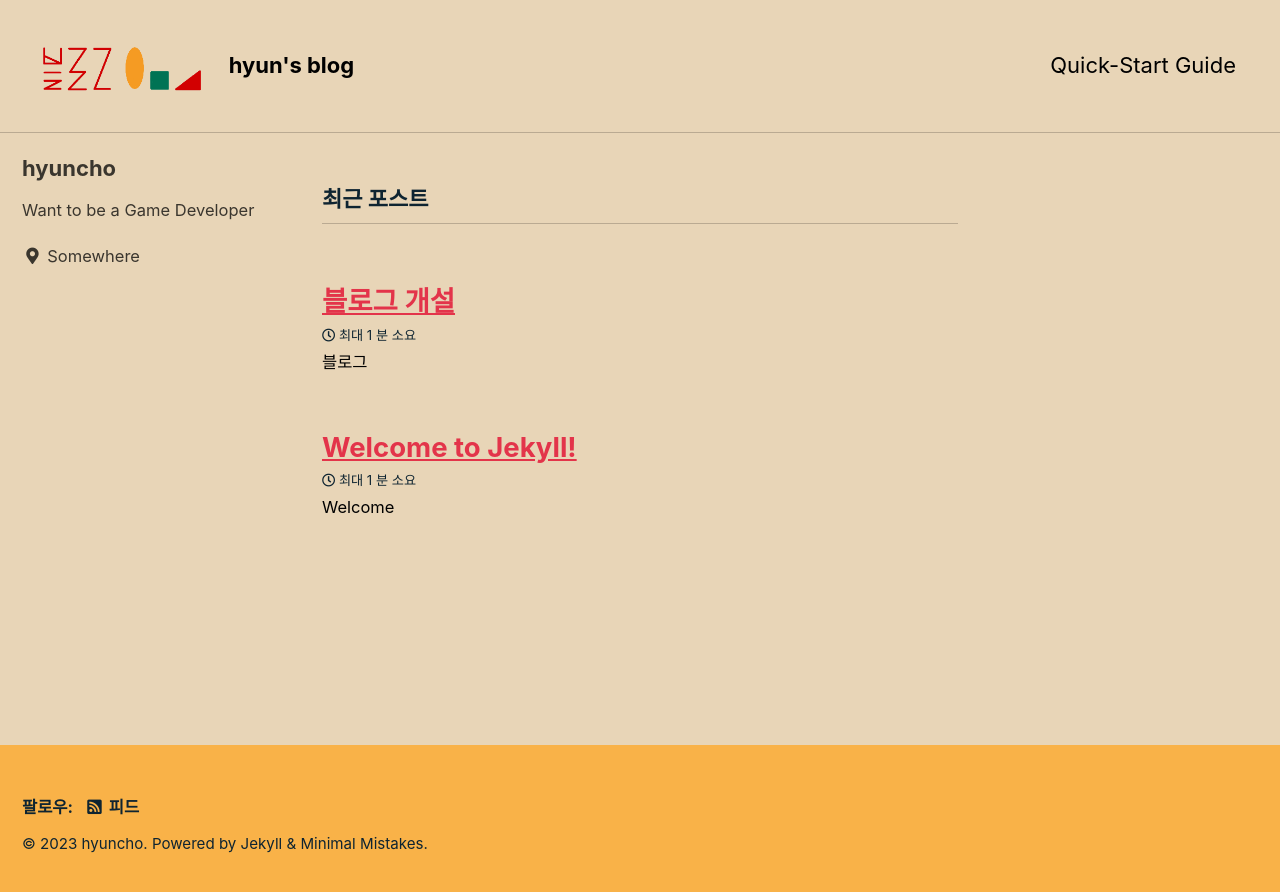
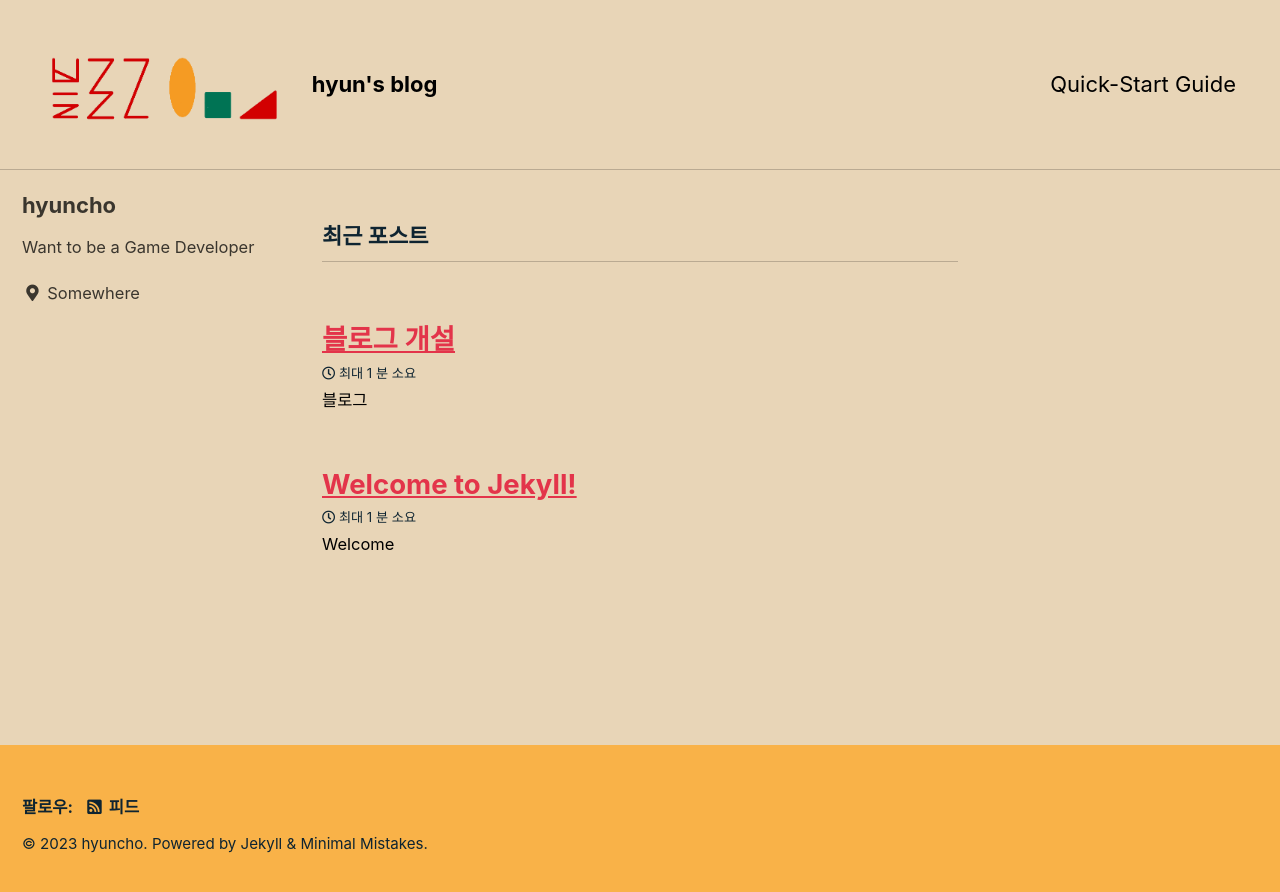
Before and after one commit to aquamagic9/aquamagic9.github.io, a Jekyll site: the page built from index.html, in a window 1280 px wide. Shown: the top 892 px of the page. Built offline with Jekyll 4.4.1, drawn with Linux system fonts in a browser that asks for light colours; cached includes are drawn as plain includes; the list of posts is cut into pages by our own code.

Commit message:
Fix 2022-04-15

```diff
--- a/_sass/minimal-mistakes/_masthead.scss
+++ b/_sass/minimal-mistakes/_masthead.scss
@@ -40,7 +40,7 @@
 }
 
 .site-logo img {
-  max-height: 4rem;
+  max-height: 5.7rem;
 }
 
 .site-title {
```
